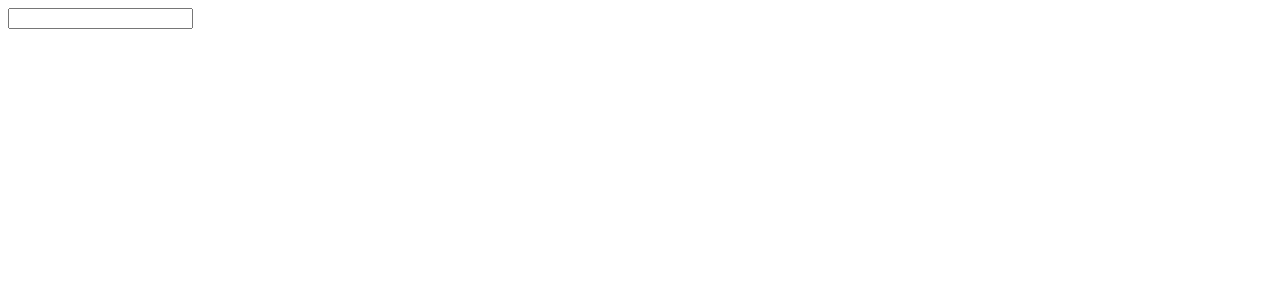
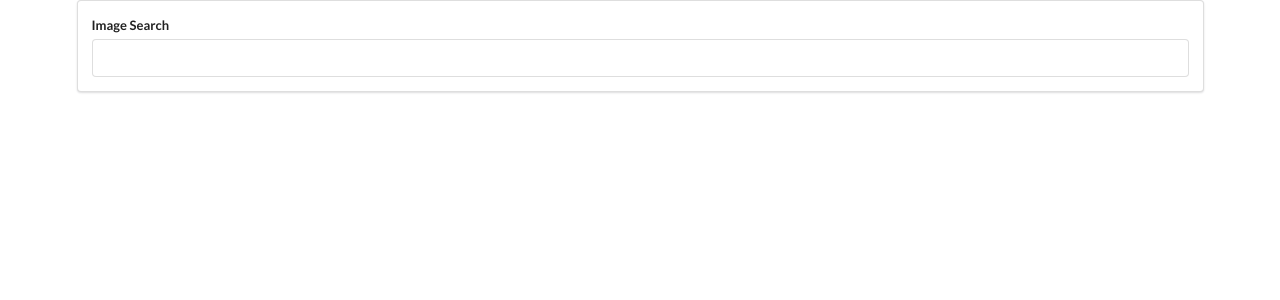
Before and after one commit to r-nmt000/pics, a React (Create React App) app: page / in a window 1280 px wide. Shown: the top 300 px of the page. Built offline with nearby package versions, Linux system fonts and the light colour scheme.

Commit message:
Add styling

```diff
--- a/public/index.html
+++ b/public/index.html
@@ -9,6 +9,7 @@
       name="description"
       content="Web site created using create-react-app"
     />
+    <link rel="stylesheet" href="https://cdnjs.cloudflare.com/ajax/libs/semantic-ui/2.4.1/semantic.min.css" />
     <link rel="apple-touch-icon" href="%PUBLIC_URL%/logo192.png" />
     <!--
       manifest.json provides metadata used when your web app is installed on a
--- a/src/components/App.js
+++ b/src/components/App.js
@@ -3,7 +3,7 @@
 
 const App = () => {
     return (
-        <div>
+        <div className="ui container">
             <SearchBar />
         </div>
     )
--- a/src/components/SearchBar.js
+++ b/src/components/SearchBar.js
@@ -3,9 +3,12 @@
 class SearchBar extends React.Component {
     render() {
         return (
-            <div>
-                <form action="">
-                    <input type="text"/>
+            <div className="ui segment">
+                <form className="ui form">
+                    <div className="field">
+                        <label>Image Search</label>
+                        <input type="text"/>
+                    </div>
                 </form>
             </div>
         )
```
